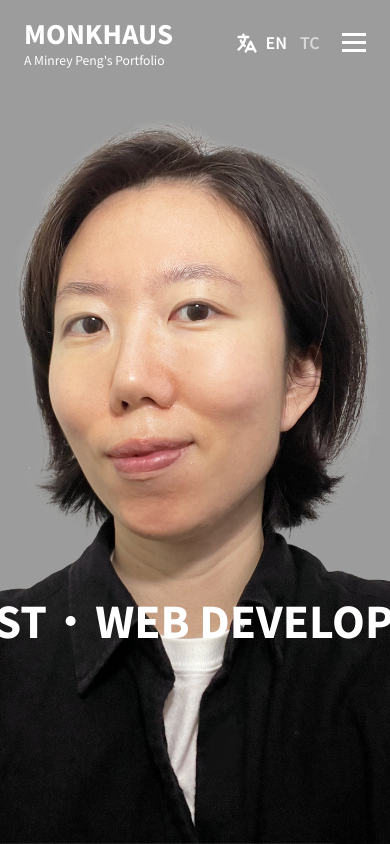
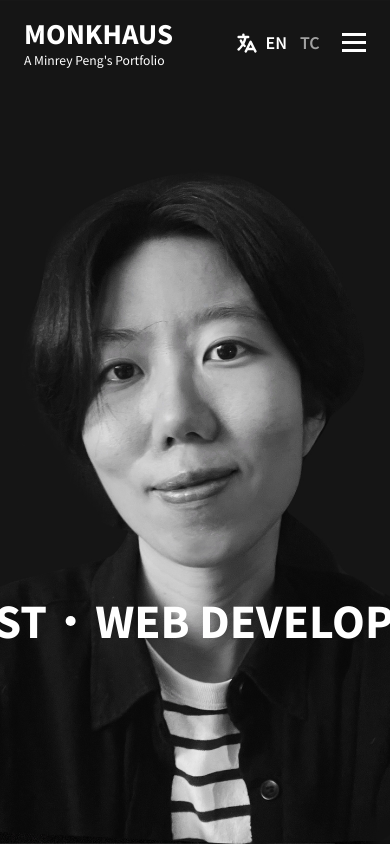
Before and after one commit to MinreyP/portfolio23, a Next.js app: page / in a window 390 px wide. Built offline with nearby package versions, Linux system fonts and the light colour scheme.

Commit message:
index bg image changed

```diff
--- a/src/styles/Index.module.css
+++ b/src/styles/Index.module.css
@@ -4,7 +4,7 @@
     right: 0;
     bottom: 0;
     left: 0;
-    background-image: url(../../public/portfolio23-cover-pc.png);
+    background-image: url(../../public/portfolio23-cover-pc-02.jpg);
     background-size: cover;
     background-position: center;
     background-repeat: no-repeat;
@@ -65,7 +65,7 @@
     }
 
     .cover {
-        background: url(../../public/portfolio23-cover-mobile.png);
+        background: url(../../public/portfolio23-cover-mobile-02.jpg);
         background-size: cover;
         background-position: center;
         background-repeat: no-repeat;
```
Also changed, not shown: public/portfolio23-cover-mobile-02.jpg (added), public/portfolio23-cover-pc-02.jpg (added).
